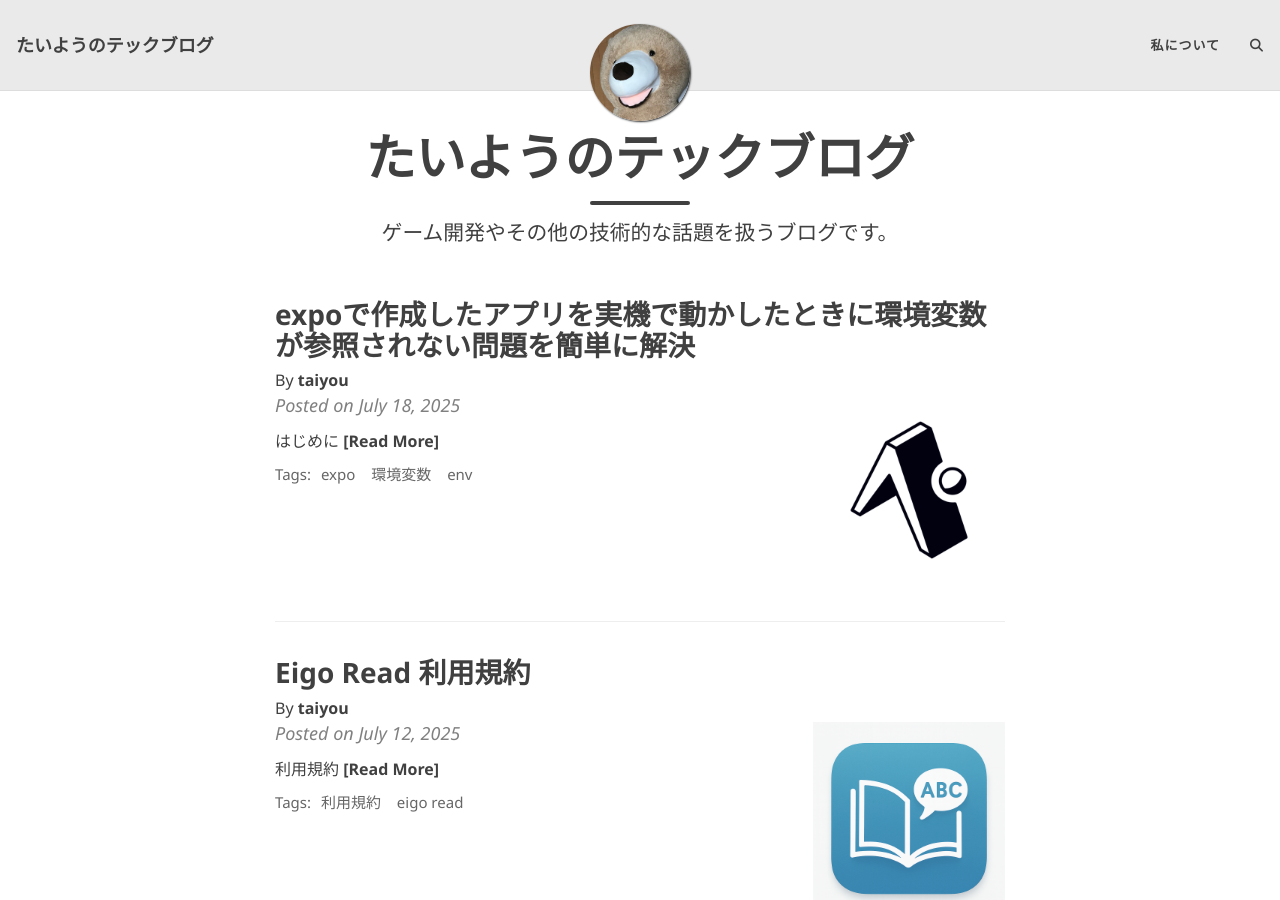
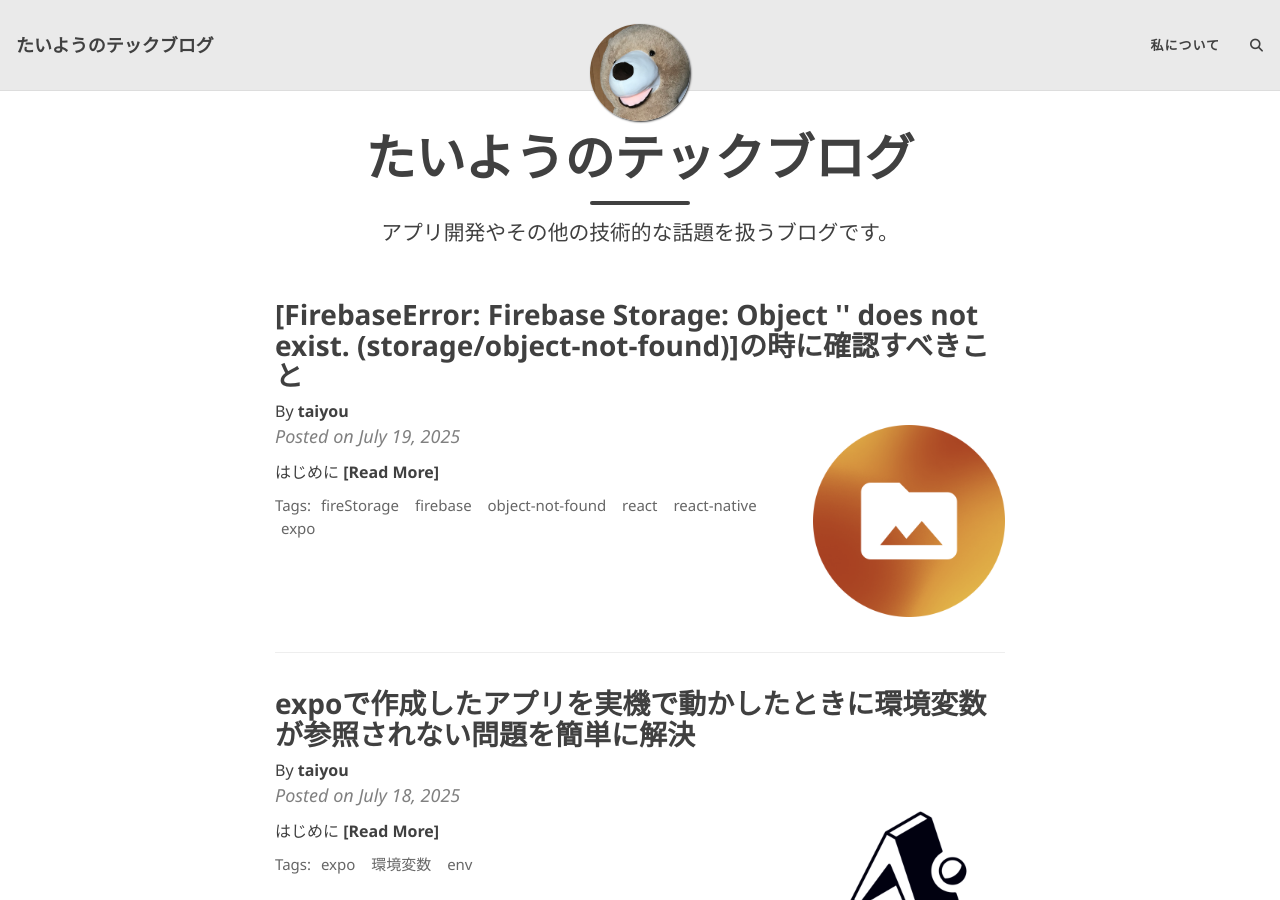
Before and after one commit to macha1316/beautiful-jekyll-master, a Jekyll site: the page built from index.html, in a window 1280 px wide and 900 px high. Built offline with Jekyll 4.4.1, drawn with Linux system fonts in a browser that asks for light colours; the list of posts is cut into pages by our own code; comment, search, counter and statistics services are not loaded; some of the changed text lies outside the part shown.

Commit message:
🗒️: firestorage-err

```diff
--- /dev/null
+++ b/_posts/2025-07-19-fire-storage-err.md
@@ -0,0 +1,35 @@
+---
+layout: post
+title: "[FirebaseError: Firebase Storage: Object '' does not exist. (storage/object-not-found)]の時に確認すべきこと"
+cover-img: /assets/img/firestorage-logo.png
+thumbnail-img: /assets/img/firestorage-logo.png
+share-img: /assets/img/firestorage-logo.png
+tags: [fireStorage, firebase, object-not-found, react, react-native, expo]
+author: taiyou
+---
+
+## はじめに
+
+fireStorage から画像を取得しようとしても
+`[FirebaseError: Firebase Storage: Object '' does not exist. (storage/object-not-found)]`
+がでてしまい取得できないことがありました。
+パスは絶対あっているし、おかしいなあと思っていたのですが、意外な問題でした。
+
+## 原因
+
+バケットをすべてのロケーションから選択していた。
+
+## 解決策
+
+firebase を無料枠で使用している場合、料金不要のロケーションを選択する必要があるようです。
+当たり前かもしれませんが、エラーメッセージ的にバケットまでは参照できてそうだから、気がつきませんでした。。。
+
+<img src="/assets//img//2025-07-19/firestorage.png" alt="scret" style="max-width: 600px;" />
+
+これで問題なく参照できます。
+
+## おわりに
+
+その他の記事もぜひご覧ください！
+
+**お問い合わせ:** hiromacha1116@icloud.com
--- a/index.html
+++ b/index.html
@@ -1,5 +1,5 @@
 ---
 layout: home
 title: たいようのテックブログ
-subtitle: ゲーム開発やその他の技術的な話題を扱うブログです。
+subtitle: アプリ開発やその他の技術的な話題を扱うブログです。
 ---
```
Also changed, not shown: assets/img/2025-07-19/firestorage.png (added), assets/img/firestorage-logo.png (added).
